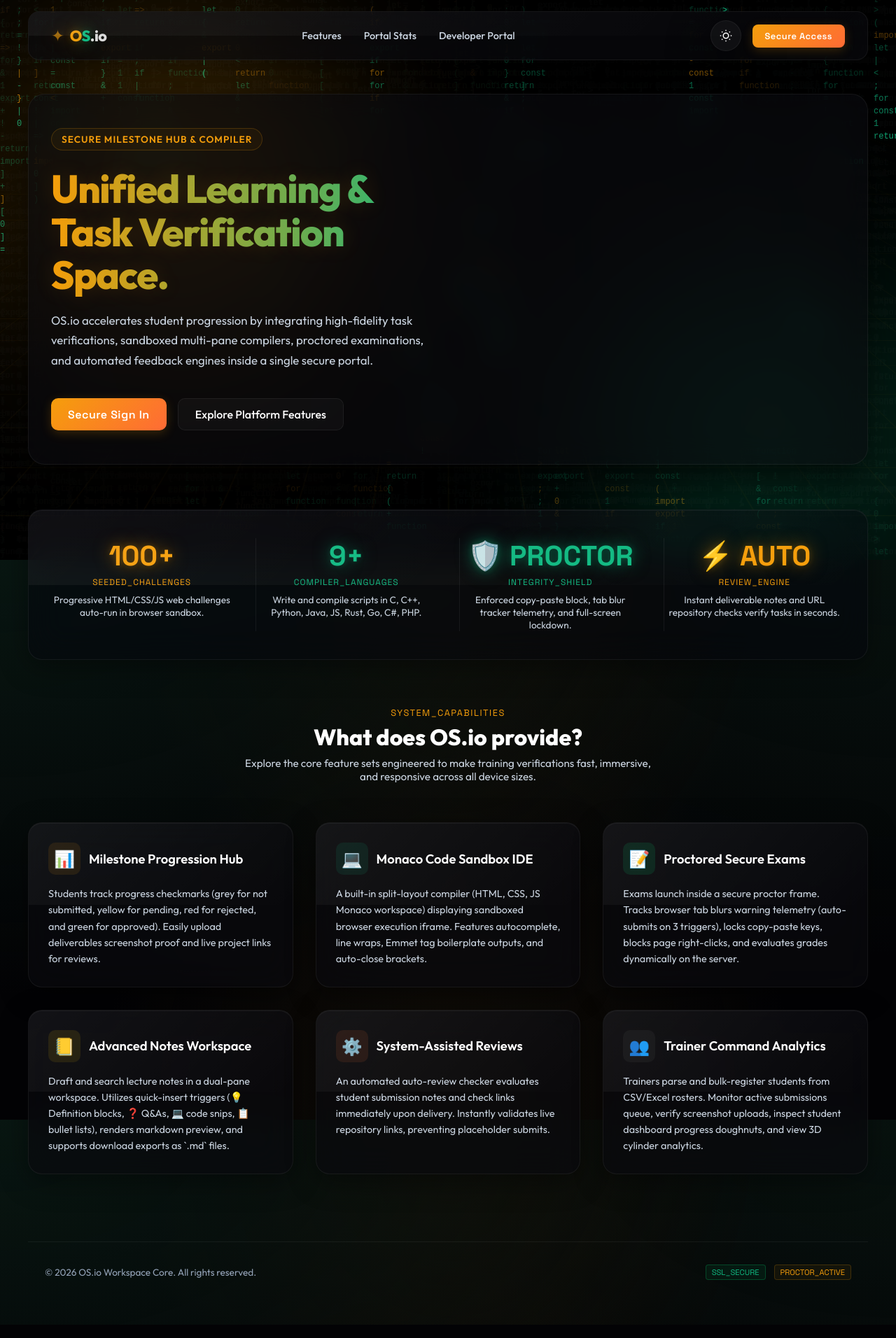
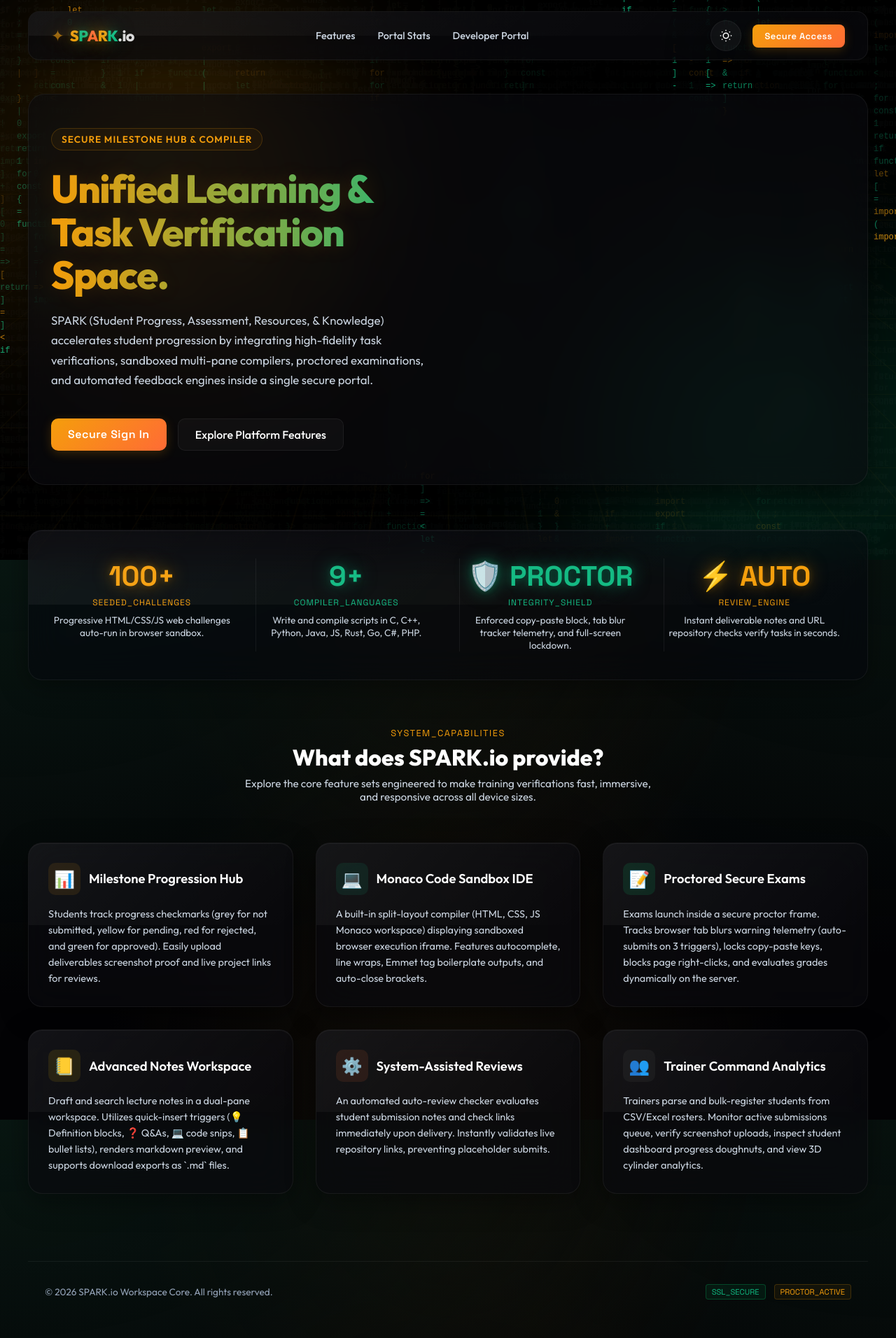
Before and after one commit to vamsi123-paidi/Tracker, a Next.js app in the folder frontend/: page / in a window 1280 px wide. Shown: the top 1912 px of the page at 70% size. Built offline with nearby package versions, Linux system fonts and the light colour scheme; no server answers.

Commit message:
style: rename portal to SPARK (Student Progress, Assessment, Resources, Knowledge) with customized logo layout

```diff
--- a/frontend/src/app/page.tsx
+++ b/frontend/src/app/page.tsx
@@ -41,8 +41,11 @@ export default function Home() {
         <div style={{ display: 'flex', alignItems: 'center', gap: '0.5rem' }}>
           <span style={{ fontSize: '1.4rem', color: 'var(--neon-primary)', textShadow: 'var(--glow-primary)', animation: 'pulseScale 2s infinite' }}>✦</span>
           <span style={{ fontSize: '1.35rem', fontWeight: 900, fontFamily: 'var(--font-mono)', letterSpacing: '-0.5px' }}>
-            <span style={{ color: 'var(--neon-primary)', textShadow: 'var(--glow-primary)' }}>O</span>
-            <span style={{ color: 'var(--neon-secondary)', textShadow: 'var(--glow-secondary)' }}>S</span>
+            <span style={{ color: 'var(--neon-primary)', textShadow: 'var(--glow-primary)' }}>S</span>
+            <span style={{ color: 'var(--neon-secondary)', textShadow: 'var(--glow-secondary)' }}>P</span>
+            <span style={{ color: 'var(--neon-blue)', textShadow: 'var(--glow-primary)' }}>A</span>
+            <span style={{ color: 'var(--neon-yellow)', textShadow: 'var(--glow-yellow)' }}>R</span>
+            <span style={{ color: 'var(--neon-green)', textShadow: 'var(--glow-green)' }}>K</span>
             <span style={{ color: 'var(--text-primary)', opacity: 0.85 }}>.io</span>
           </span>
         </div>
@@ -117,7 +120,7 @@ export default function Home() {
             marginBottom: '2.5rem',
             maxWidth: '540px'
           }}>
-            OS.io accelerates student progression by integrating high-fidelity task verifications, sandboxed multi-pane compilers, proctored examinations, and automated feedback engines inside a single secure portal.
+            SPARK (Student Progress, Assessment, Resources, & Knowledge) accelerates student progression by integrating high-fidelity task verifications, sandboxed multi-pane compilers, proctored examinations, and automated feedback engines inside a single secure portal.
           </p>
 
           <div style={{ display: 'flex', gap: '1rem', flexWrap: 'wrap' }}>
@@ -212,7 +215,7 @@ export default function Home() {
             SYSTEM_CAPABILITIES
           </span>
           <h2 style={{ fontSize: '2rem', fontWeight: 800, color: '#fff', marginTop: '6px' }}>
-            What does OS.io provide?
+            What does SPARK.io provide?
           </h2>
           <p style={{ color: 'var(--text-secondary)', fontSize: '0.95rem', margin: '8px auto 0 auto', maxWidth: '600px' }}>
             Explore the core feature sets engineered to make training verifications fast, immersive, and responsive across all device sizes.
@@ -307,7 +310,7 @@ export default function Home() {
       }}>
         <div style={{ display: 'flex', alignItems: 'center', gap: '0.5rem' }}>
           <span style={{ color: 'var(--text-muted)', fontSize: '0.85rem' }}>
-            © {new Date().getFullYear()} OS.io Workspace Core. All rights reserved.
+            © {new Date().getFullYear()} SPARK.io Workspace Core. All rights reserved.
           </span>
         </div>
         <div style={{ display: 'flex', alignItems: 'center', gap: '12px' }}>
```
